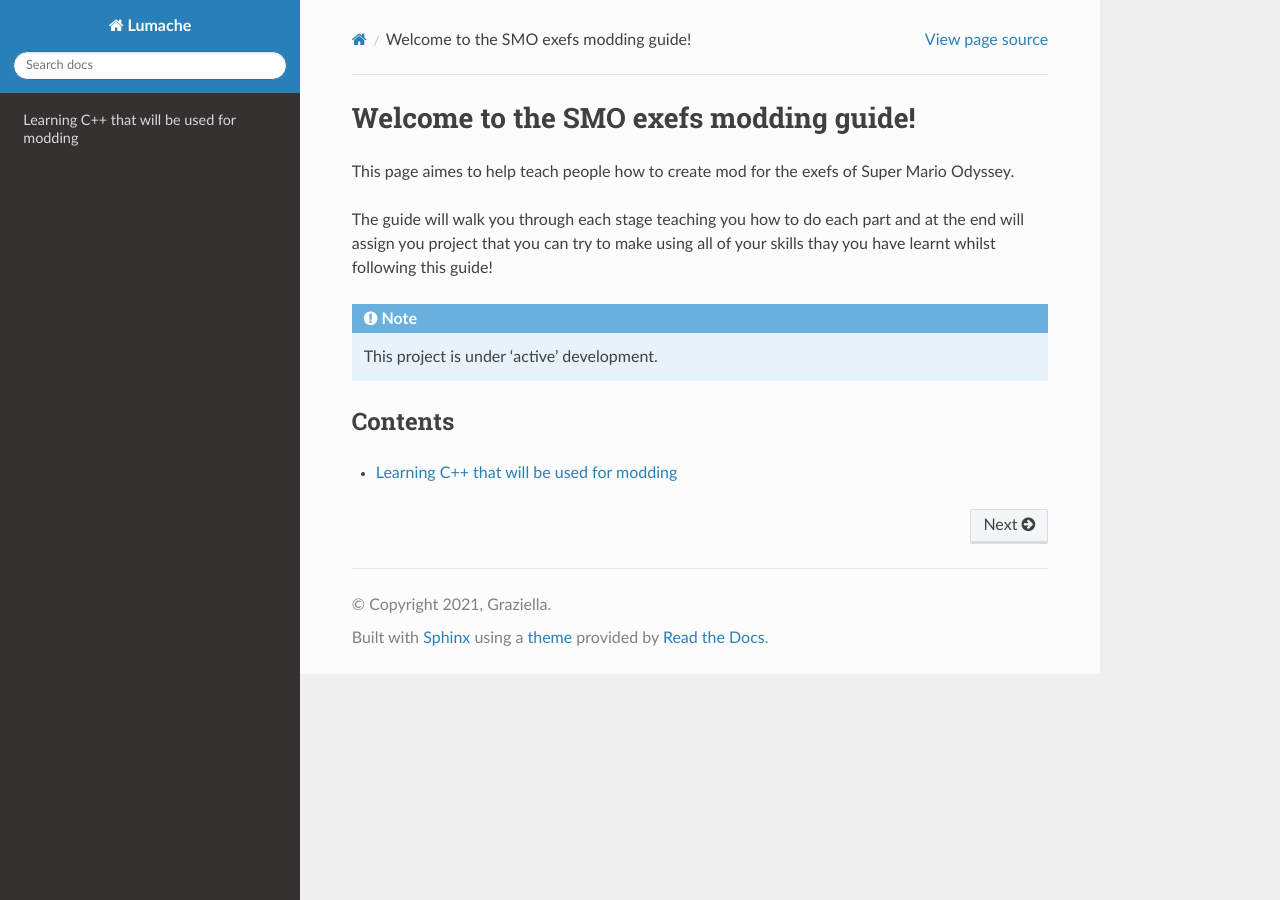
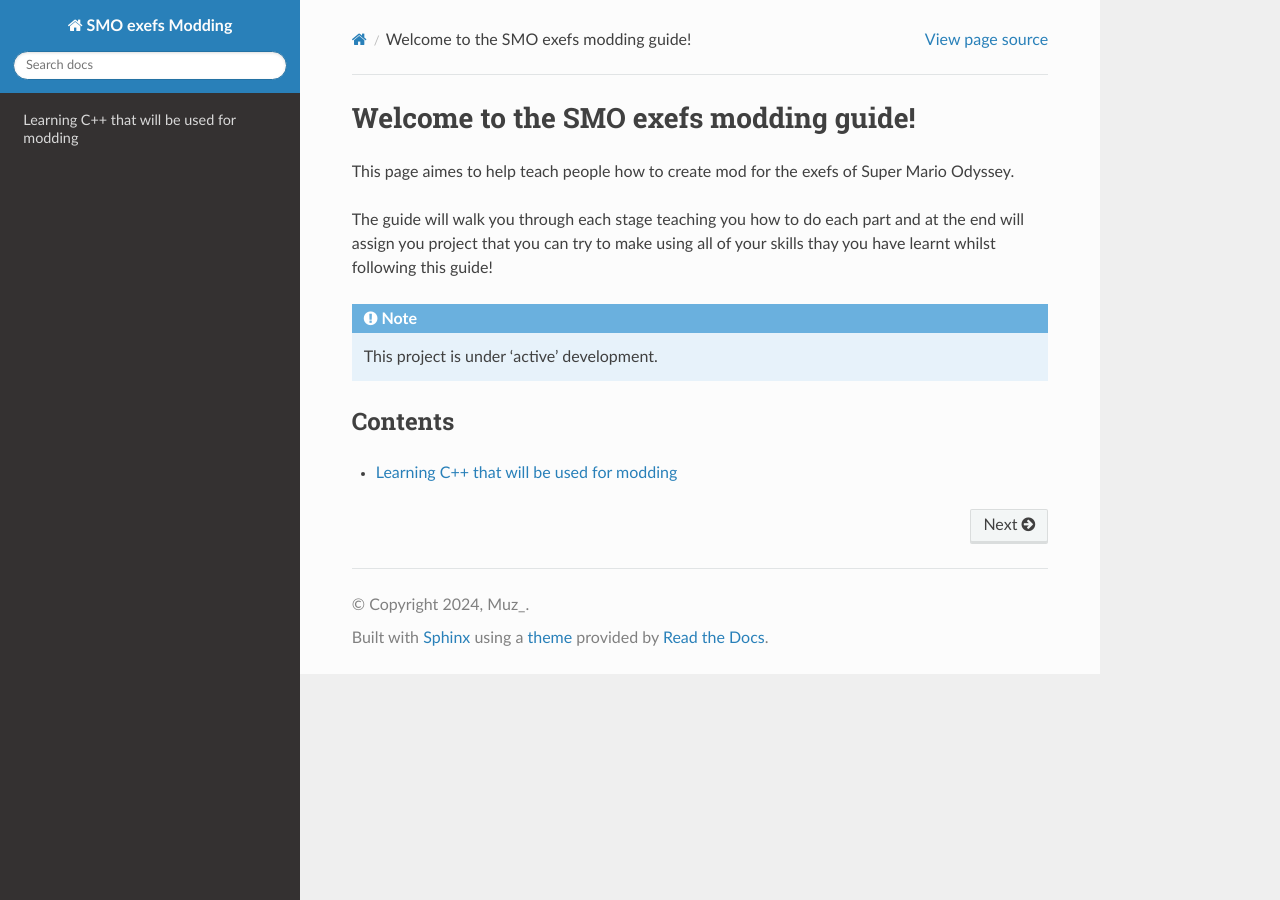
Before and after one commit to Muz-dev/SMO-exefs-Docs, a Sphinx documentation site: the page built from docs/source/index.rst, in a window 1280 px wide. Built offline with Sphinx 7.4.7 and the Read the Docs theme 3.1.0, drawn with Linux system fonts in a browser that asks for light colours.

Commit message:
Update conf.py

```diff
--- a/docs/source/conf.py
+++ b/docs/source/conf.py
@@ -2,9 +2,9 @@
 
 # -- Project information
 
-project = 'Lumache'
-copyright = '2021, Graziella'
-author = 'Graziella'
+project = 'SMO exefs Modding'
+copyright = '2024, Muz_'
+author = 'Muz_'
 
 release = '0.1'
 version = '0.1.0'
```
